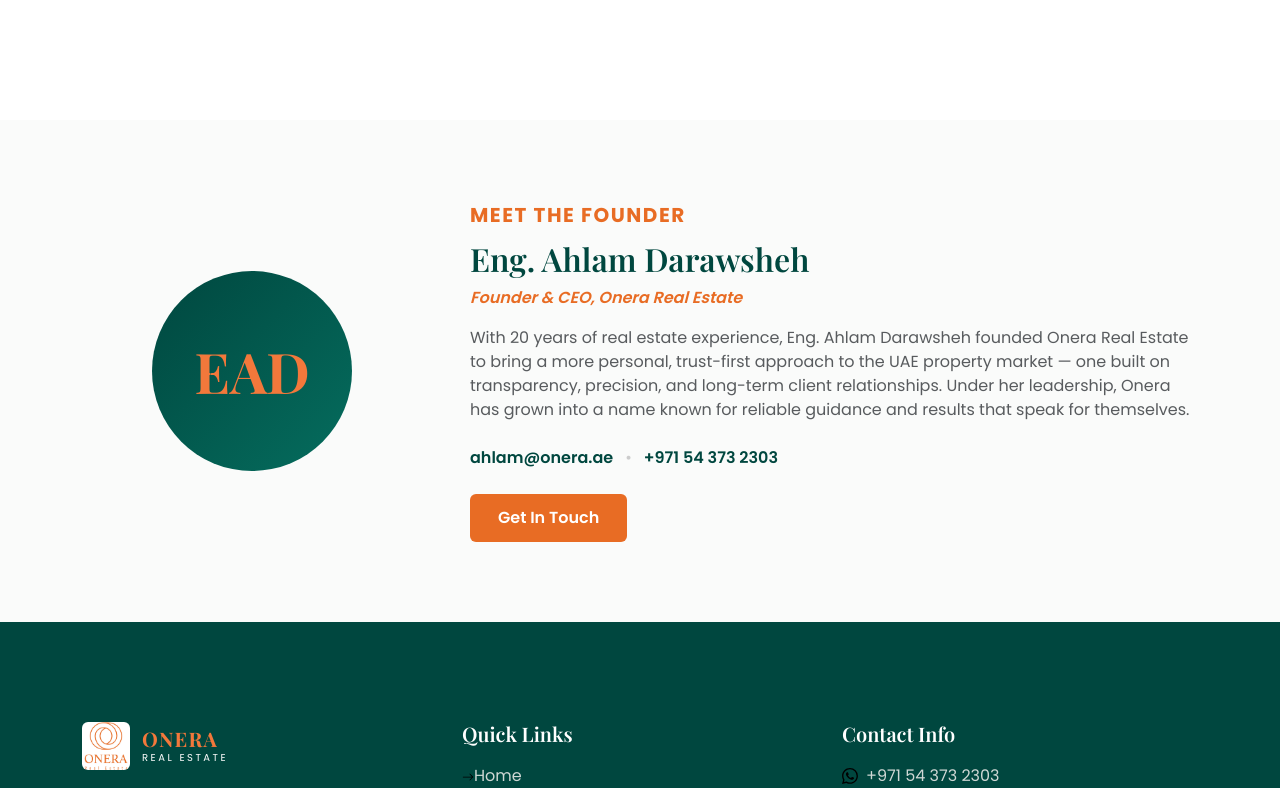
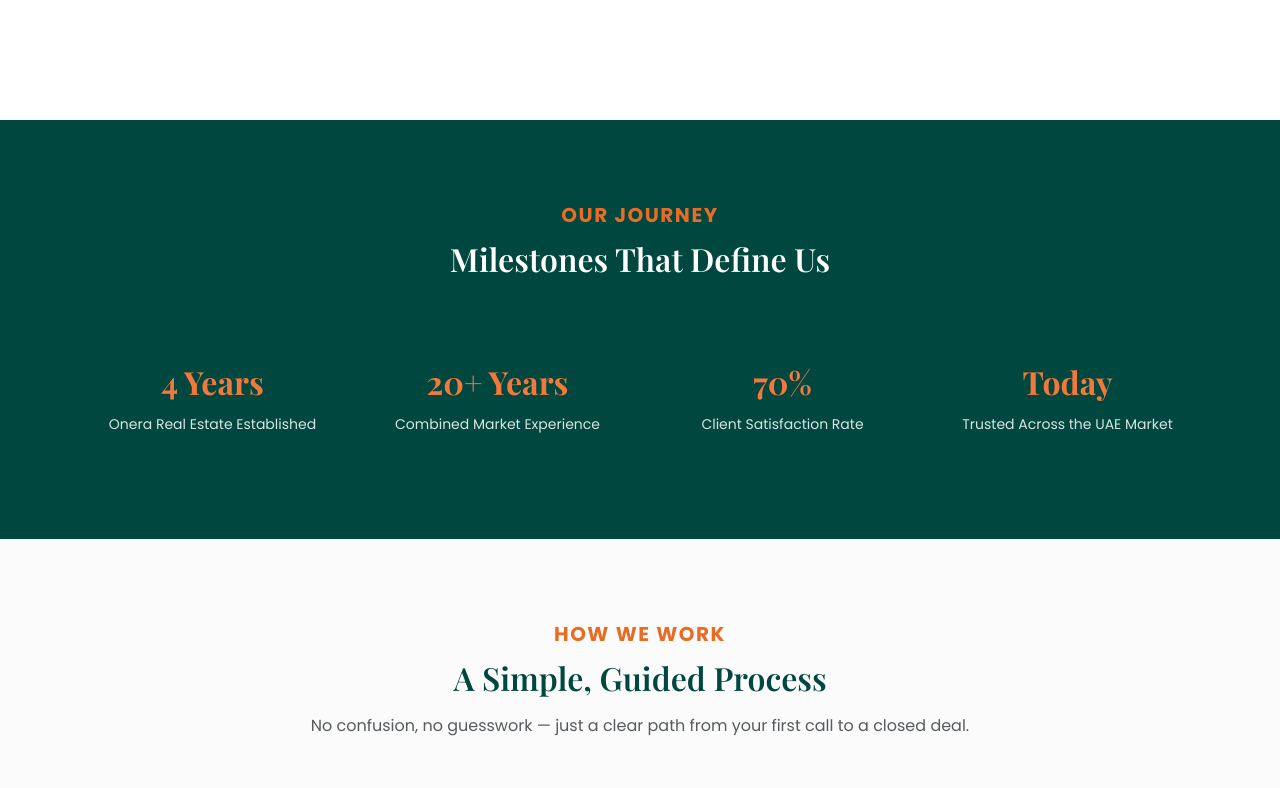
Before and after one commit to farsath2001-bfa/Onera-Realestate, a React (Vite) app in the folder client/: page /about-us in a window 1280 px wide. Shown: the part 1986-2774 px from the top of the page. Built offline with nearby package versions, Linux system fonts and the light colour scheme.

Commit message:
update polish

```diff
--- a/client/src/App.css
+++ b/client/src/App.css
@@ -21,12 +21,34 @@
 
 /* Navbar */
 .onera-navbar {
-  background-color: var(--onera-dark) !important;
-  box-shadow: 0 2px 12px rgba(0,0,0,0.2);
-  padding: 0;
-  min-height: 84px;
+  transition: min-height 0.3s ease, padding 0.3s ease, box-shadow 0.3s ease;
 }
 
+.onera-navbar.scrolled {
+  min-height: 64px;
+  box-shadow: 0 4px 20px rgba(0,0,0,0.25);
+}
+
+.onera-navbar.scrolled .navbar-logo {
+  height: 42px;
+}
+
+.onera-navbar.scrolled .navbar-wordmark,
+.onera-navbar.scrolled .navbar-logo {
+  transition: height 0.3s ease;
+}
+
+.onera-navbar.scrolled .navbar-wordmark {
+  height: 42px;
+}
+
+.onera-navbar.scrolled .navbar-wordmark-main {
+  font-size: 18px;
+}
+
+.onera-navbar.scrolled .navbar-wordmark-sub {
+  font-size: 9px;
+}
 .navbar-container {
   padding-left: 40px;
   padding-right: 40px;
@@ -124,6 +146,19 @@
   padding: 16px;
   margin-top: 16px;
   min-width: 420px;
+  animation: dropdownReveal 0.25s ease-out;
+  transform-origin: top center;
+}
+
+@keyframes dropdownReveal {
+  from {
+    opacity: 0;
+    transform: scale(0.95) translateY(-8px);
+  }
+  to {
+    opacity: 1;
+    transform: scale(1) translateY(0);
+  }
 }
 
 .services-dropdown-list {
@@ -1288,3 +1323,84 @@
 .password-toggle-btn:hover {
   color: var(--onera-dark);
 }
+
+.milestones-section {
+  background-color: var(--onera-dark);
+}
+
+.milestones-heading {
+  color: #fff;
+}
+
+.milestone-card {
+  padding: 24px;
+}
+
+.milestone-year {
+  font-family: 'Playfair Display', serif;
+  font-size: 32px;
+  font-weight: 700;
+  color: var(--onera-gold-light);
+  margin-bottom: 8px;
+}
+
+.milestone-label {
+  color: rgba(255,255,255,0.85);
+  font-size: 14px;
+  margin-bottom: 0;
+}
+
+.about-process-section {
+  background-color: #fafbfa;
+}
+
+.about-process-card {
+  text-align: center;
+  padding: 32px 20px;
+  border: 1px solid #eee;
+  border-radius: 10px;
+  height: 100%;
+  transition: transform 0.25s, box-shadow 0.25s;
+}
+
+.about-process-card:hover {
+  transform: translateY(-4px);
+  box-shadow: 0 12px 24px rgba(0,71,63,0.08);
+}
+
+.about-process-number {
+  font-family: 'Playfair Display', serif;
+  font-size: 40px;
+  font-weight: 700;
+  color: var(--onera-cream);
+  margin-bottom: 8px;
+}
+
+.about-process-card h5 {
+  color: var(--onera-dark);
+  font-weight: 700;
+  margin-bottom: 12px;
+}
+.page-transition {
+  animation-duration: 0.35s;
+  animation-timing-function: ease-in-out;
+  animation-fill-mode: both;
+}
+
+.page-transition.fade-in {
+  animation-name: pageFadeIn;
+}
+
+.page-transition.fade-out {
+  animation-name: pageFadeOut;
+}
+
+@keyframes pageFadeIn {
+  from { opacity: 0; transform: translateY(10px); }
+  to { opacity: 1; transform: translateY(0); }
+}
+
+@keyframes pageFadeOut {
+  from { opacity: 1; transform: translateY(0); }
+  to { opacity: 0; transform: translateY(-10px); }
+}
--- a/client/src/App.jsx
+++ b/client/src/App.jsx
@@ -2,30 +2,34 @@
 import Navbar from './components/Navbar';
 import Footer from './components/Footer';
 import ScrollToTop from './components/ScrollToTop';
+import PageTransition from './components/PageTransition';
 import Home from './pages/Home';
 import AboutUs from './pages/AboutUs';
 import Services from './pages/Services';
 import ServiceDetail from './pages/ServiceDetail';
 import ContactUs from './pages/ContactUs';
 import NotFound from './pages/NotFound';
+import Admin from './pages/Admin';
 import FloatingWhatsApp from './components/FloatingWhatsApp';
 import 'bootstrap/dist/css/bootstrap.min.css';
 import './App.css';
-import Admin from './pages/Admin';
+
 function App() {
   return (
     <BrowserRouter>
       <ScrollToTop />
       <Navbar />
+      <PageTransition>
         <Routes>
           <Route path="/" element={<Home />} />
           <Route path="/about-us" element={<AboutUs />} />
           <Route path="/services" element={<Services />} />
           <Route path="/services/:slug" element={<ServiceDetail />} />
           <Route path="/contact-us" element={<ContactUs />} />
+          <Route path="/admin" element={<Admin />} />
           <Route path="*" element={<NotFound />} />
-        <Route path="/admin" element={<Admin />} />
         </Routes>
+      </PageTransition>
       <Footer />
       <FloatingWhatsApp />
     </BrowserRouter>
--- /dev/null
+++ b/client/src/components/PageTransition.jsx
@@ -0,0 +1,29 @@
+import { useState, useEffect } from 'react';
+import { useLocation } from 'react-router-dom';
+
+function PageTransition({ children }) {
+  const location = useLocation();
+  const [displayLocation, setDisplayLocation] = useState(location);
+  const [transitionStage, setTransitionStage] = useState('fade-in');
+
+  useEffect(() => {
+    if (location.pathname !== displayLocation.pathname) {
+      setTransitionStage('fade-out');
+    }
+  }, [location, displayLocation]);
+
+  const handleAnimationEnd = () => {
+    if (transitionStage === 'fade-out') {
+      setDisplayLocation(location);
+      setTransitionStage('fade-in');
+    }
+  };
+
+  return (
+    <div className={`page-transition ${transitionStage}`} onAnimationEnd={handleAnimationEnd}>
+      {children}
+    </div>
+  );
+}
+
+export default PageTransition;
--- a/client/src/components/ProcessSteps.jsx
+++ b/client/src/components/ProcessSteps.jsx
@@ -1,4 +1,5 @@
 import { Container, Row, Col } from 'react-bootstrap';
+import useFadeIn from '../hooks/useFadeIn';
 
 const steps = [
   {
@@ -24,8 +25,10 @@
 ];
 
 function ProcessSteps() {
+  const [ref, isVisible] = useFadeIn();
+
   return (
-    <section className="process-steps py-5">
+    <section className="process-steps py-5" ref={ref}>
       <Container>
         <Row>
           <Col lg={8} className="mx-auto text-center mb-5">
@@ -37,7 +40,7 @@
             </p>
           </Col>
         </Row>
-        <Row className="g-4">
+        <Row className={`g-4 fade-in-section ${isVisible ? 'visible' : ''}`}>
           {steps.map((s) => (
             <Col md={6} lg={3} key={s.number}>
               <div className="step-card">
--- /dev/null
+++ b/client/src/hooks/useFadeIn.js
@@ -0,0 +1,29 @@
+import { useState, useEffect, useRef } from 'react';
+
+function useFadeIn(threshold = 0.15) {
+  const ref = useRef(null);
+  const [isVisible, setIsVisible] = useState(false);
+  const hasTriggered = useRef(false);
+
+  useEffect(() => {
+    if (hasTriggered.current) return;
+
+    const observer = new IntersectionObserver(
+      ([entry]) => {
+        if (entry.isIntersecting) {
+          setIsVisible(true);
+          hasTriggered.current = true;
+          observer.disconnect();
+        }
+      },
+      { threshold }
+    );
+
+    if (ref.current) observer.observe(ref.current);
+    return () => observer.disconnect();
+  }, [threshold]);
+
+  return [ref, isVisible];
+}
+
+export default useFadeIn;
--- a/client/src/pages/AboutUs.jsx
+++ b/client/src/pages/AboutUs.jsx
@@ -1,9 +1,9 @@
 import { Container, Row, Col } from 'react-bootstrap';
 import { Link } from 'react-router-dom';
-import { Compass, PeopleFill, ShieldCheck } from 'react-bootstrap-icons';
+import { Compass, PeopleFill, ShieldCheck, ArrowRight } from 'react-bootstrap-icons';
 import aboutImage from '../assets/images/about-intro.jpg';
-import usePageTitle from '../hooks/usePageTitle';
 import aboutBg from '../assets/images/About.jpg';
+import useFadeIn from '../hooks/useFadeIn';
 
 const values = [
   {
@@ -23,8 +23,35 @@
   },
 ];
 
+const milestones = [
+  { year: '4 Years', label: 'Onera Real Estate Established' },
+  { year: '20+ Years', label: 'Combined Market Experience' },
+  { year: '70%', label: 'Client Satisfaction Rate' },
+  { year: 'Today', label: 'Trusted Across the UAE Market' },
+];
+
+const processSteps = [
+  {
+    number: '01',
+    title: 'Consultation',
+    text: 'We start by understanding your goals — whether buying, selling, or investing.',
+  },
+  {
+    number: '02',
+    title: 'Strategy',
+    text: 'A clear, tailored plan built around your timeline and priorities.',
+  },
+  {
+    number: '03',
+    title: 'Execution',
+    text: 'We handle the details, keep you informed, and stay involved past closing.',
+  },
+];
+
 function AboutUs() {
-   usePageTitle('About Us');
+  const [milestonesRef, milestonesVisible] = useFadeIn();
+  const [processRef, processVisible] = useFadeIn();
+
   return (
     <>
       <section className="about-hero" style={{ backgroundImage: `url(${aboutBg})` }}>
@@ -35,7 +62,8 @@
               <p className="section-tag section-tag-light">About Onera</p>
               <h1>A Real Estate Company Built on Trust</h1>
               <p className="lead mt-3">
-                Onera Real Estate offers sales, purchase, and rental services with expertise and professionalism — meeting the needs of individuals and investors across the UAE.
+                Onera Real Estate offers sales, purchase, and rental services with expertise and
+                professionalism — meeting the needs of individuals and investors across the UAE.
               </p>
             </Col>
           </Row>
@@ -114,30 +142,54 @@
         </Container>
       </section>
 
-      <section className="founder-section py-5">
+      <section className="milestones-section py-5" ref={milestonesRef}>
         <Container>
-          <Row className="align-items-center g-5">
-            <Col lg={4} className="text-center">
-              <div className="founder-avatar">EAD</div>
+          <Row>
+            <Col lg={8} className="mx-auto text-center mb-5">
+              <p className="section-tag section-tag-light">Our Journey</p>
+              <h2 className="milestones-heading">Milestones That Define Us</h2>
             </Col>
-            <Col lg={8}>
-              <p className="section-tag">Meet the Founder</p>
-              <h2>Eng. Ahlam Darawsheh</h2>
-              <p className="founder-role">Founder & CEO, Onera Real Estate</p>
-              <p className="text-muted mt-3">
-                With 20 years of real estate experience, Eng. Ahlam Darawsheh founded Onera Real
-                Estate to bring a more personal, trust-first approach to the UAE property market
-                — one built on transparency, precision, and long-term client relationships. Under
-                her leadership, Onera has grown into a name known for reliable guidance and
-                results that speak for themselves.
+          </Row>
+          <Row className={`g-4 fade-in-section ${milestonesVisible ? 'visible' : ''}`}>
+            {milestones.map((m) => (
+              <Col md={3} sm={6} key={m.label}>
+                <div className="milestone-card text-center">
+                  <p className="milestone-year">{m.year}</p>
+                  <p className="milestone-label">{m.label}</p>
+                </div>
+              </Col>
+            ))}
+          </Row>
+        </Container>
+      </section>
+
+      <section className="about-process-section py-5" ref={processRef}>
+        <Container>
+          <Row>
+            <Col lg={8} className="mx-auto text-center mb-5">
+              <p className="section-tag">How We Work</p>
+              <h2>A Simple, Guided Process</h2>
+              <p className="mt-3 text-muted">
+                No confusion, no guesswork — just a clear path from your first call to a closed
+                deal.
               </p>
-              <div className="founder-contact mt-4">
-                <a href="mailto:ahlam@onera.ae">ahlam@onera.ae</a>
-                <span className="founder-contact-divider">•</span>
-                <a href="tel:+971543732303">+971 54 373 2303</a>
+            </Col>
+          </Row>
+          <Row className={`g-4 fade-in-section ${processVisible ? 'visible' : ''}`}>
+            {processSteps.map((step) => (
+              <Col md={4} key={step.number}>
+                <div className="about-process-card">
+                  <p className="about-process-number">{step.number}</p>
+                  <h5>{step.title}</h5>
+                  <p className="text-muted">{step.text}</p>
                 </div>
-              <Link to="/contact-us" className="btn onera-btn mt-4">
-                Get In Touch
+              </Col>
+            ))}
+          </Row>
+          <Row>
+            <Col className="text-center mt-4">
+              <Link to="/contact-us" className="btn onera-btn">
+                Start Your Journey <ArrowRight className="ms-2" size={16} />
               </Link>
             </Col>
           </Row>
```
Also changed, not shown: client/src/components/Hero.jsx (+20 -9 lines), client/src/components/Navbar.jsx (+12 -1 lines), client/src/components/ServicesGrid.jsx (+5 -2 lines), client/src/components/Testimonials.jsx (+5 -2 lines), client/src/pages/Admin.jsx (+40 -5 lines). Lines whose indentation alone changed are shown as unchanged.
